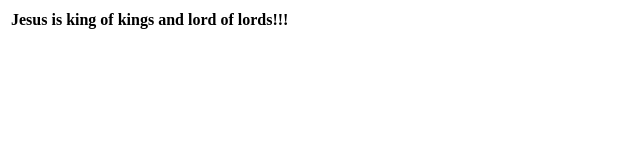
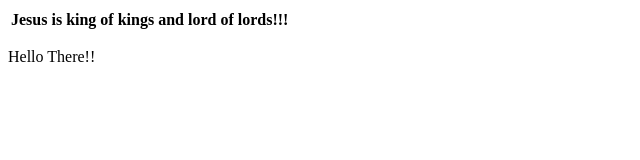
Before and after one commit to jaysanala/demo-repo2, a plain HTML site: page Index.html in a window 1280 px wide. Shown: the whole page, without its empty margins (0-640 px from the left). Drawn offline with Linux system fonts and the light colour scheme.

Commit message:
added hello there

```diff
--- a/Index.html
+++ b/Index.html
@@ -6,4 +6,5 @@
             </td>
         </tr>
     </table>
+    <P>Hello There!!</P>
 </div>
```
